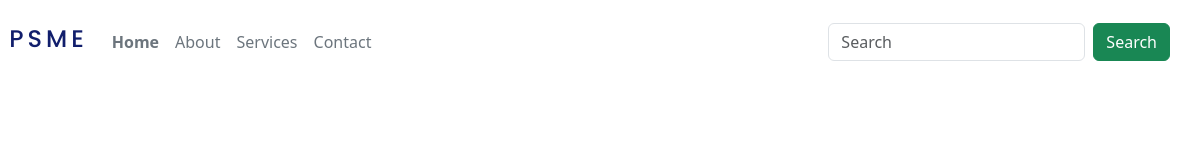
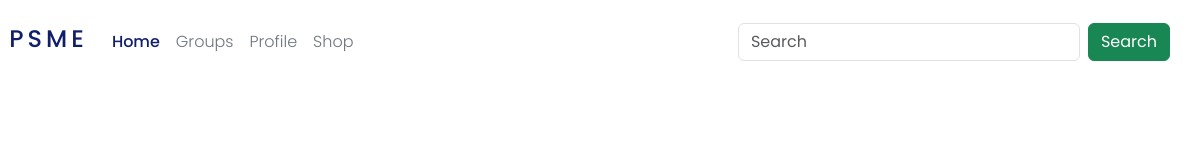
Before and after one commit to jcsoldevilla1256/Project-1---Responsive-Website-Redesign, a plain HTML site: page Index.html in a window 1280 px wide. Shown: the full height of the page, 82-1280 px from the left. Drawn offline with nearby package versions, Linux system fonts and the light colour scheme.

Commit message:
Style nav bar

```diff
--- a/Index.html
+++ b/Index.html
@@ -21,16 +21,16 @@
           <div class="collapse navbar-collapse" id="navbarSupportedContent">
             <ul class="navbar-nav me-auto mb-2 mb-lg-0">
               <li class="nav-item">
-                <a class="nav-link fw-bold text-secondary" aria-current="page" href="#">Home</a>
+                <a class="nav-link medium select-color" aria-current="page" href="#">Home</a>
               </li>
               <li class="nav-item">
-                <a class="nav-link text-secondary" href="about.html">About</a>
+                <a class="nav-link light text-secondary" href="about.html">Groups</a>
               </li>
               <li class="nav-item">
-                <a class="nav-link text-secondary" href="services.html">Services</a>
+                <a class="nav-link light text-secondary" href="services.html">Profile</a>
               </li>
               <li class="nav-item">
-                <a class="nav-link text-secondary" href="contacts.html">Contact</a>
+                <a class="nav-link light text-secondary" href="contacts.html">Shop</a>
               </li>
             </ul>
             <form class="d-flex" role="search">
--- a/style.css
+++ b/style.css
@@ -1,4 +1,20 @@
 @import url('https://fonts.googleapis.com/css2?family=Poppins:ital,wght@0,100;0,200;0,300;0,400;0,500;0,600;0,700;0,800;0,900;1,100;1,200;1,300;1,400;1,500;1,600;1,700;1,800;1,900&display=swap');
+
+body {
+    font-family: "Poppins", sans-serif;
+}
+
+.medium {
+    font-weight: 500;
+}
+
+.light {
+    font-weight: 300;
+}
+
+.select-color {
+    color: #111E6C;
+}
 
 .toplogo {
     width: 2.5em;
```
